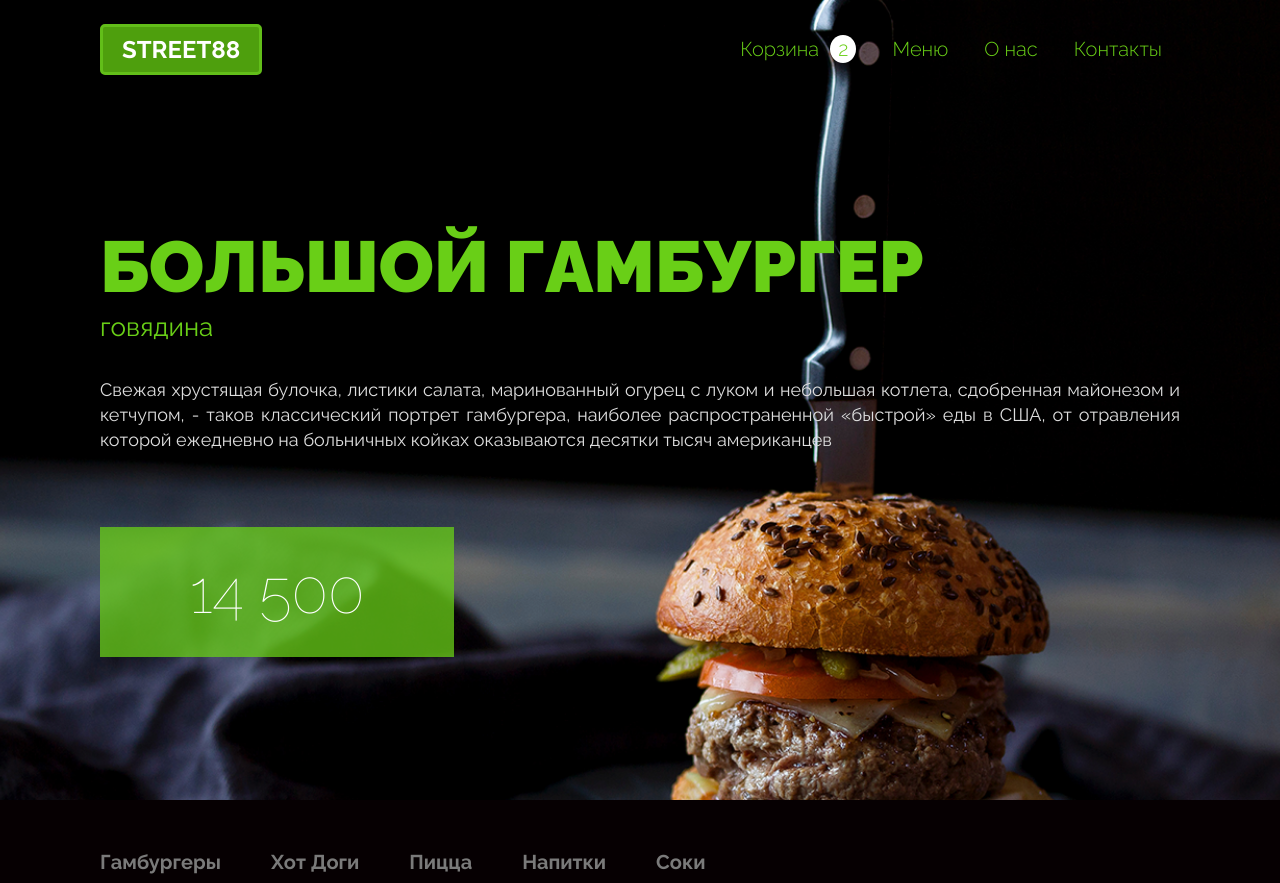
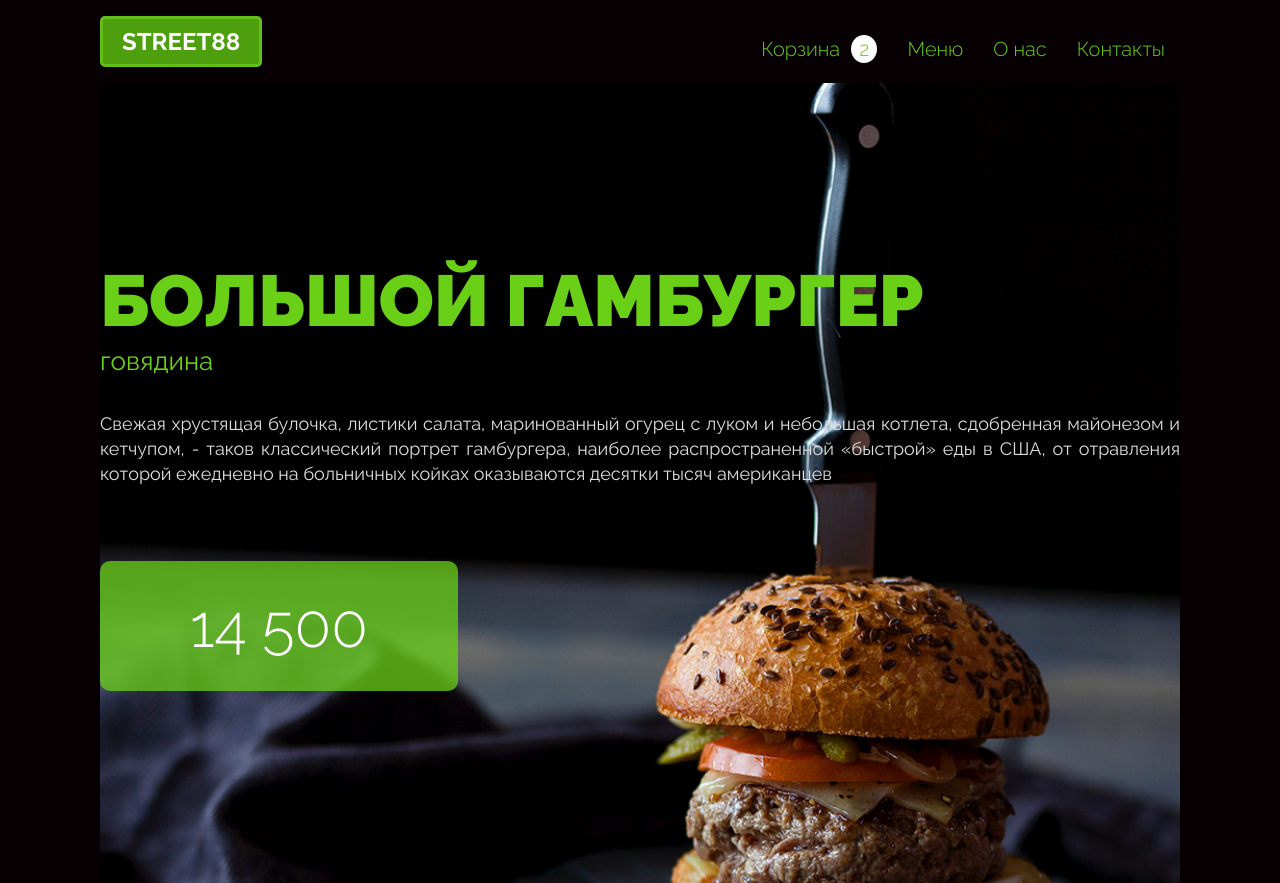
Before and after one commit to Faxriddin008/Burger, a plain HTML site: page index.html in a window 1280 px wide. Shown: the top 883 px of the page. Drawn offline with Linux system fonts and the light colour scheme.

Commit message:
Add files via upload

```diff
--- a/style.css
+++ b/style.css
@@ -3,6 +3,8 @@
     margin: 0;
     box-sizing: border-box;
     font-family: 'Raleway', sans-serif;
+    scroll-behavior: smooth;
+    scroll-padding-top: 2rem;
 }
 .container{
     max-width: 1110px;
@@ -22,8 +24,10 @@
 }
 
 /* header boshlanishi */
-
 .header{
+    background: var(--MainFootBlackBg);
+}
+.header__content{
     background: url(./img/header-bg.png);
     background-repeat: no-repeat;
     background-size: cover;
@@ -57,13 +61,15 @@
     color: var(--TitleGreen);
     font-weight: 300;
     font-size: 20px;
-    padding: 37px 18px;
+    margin-top: 15px;
+    padding: 22px 15px;
     transition: 0.5s;
     display: inline-block;
 }
 .menu__link:hover{
     background: var(--Bg75);
     color: var(--White);
+    border-radius: 10px;
 }
 .busket{
     color: var(--TitleGreen);
@@ -98,11 +104,18 @@
 }
 .header__price{
     font-size: 60px;
-    font-weight: 100;
+    font-weight: 300;
     padding: 30px 90px;
     background: var(--Bg75);
     color: var(--White);
+    border-radius: 10px;
     width: max-content;
+    transition: 0.4s;
+    cursor: pointer;
+}
+.header__price:hover{
+    background: var(--White);
+    color: var(--LogoInnerColor);
 }
 .header__content{
     flex-grow: 1;
@@ -261,6 +274,7 @@
     background: var(--White);
     font-size: 36px;
     font-weight: 700;
+    background: var(--MainFootBlackBg);
 }
 
 /* main tugashi */
@@ -291,6 +305,10 @@
     color: var(--TextColor);
     font-size: 16px;
     text-decoration: none;
+    transition: 0.4s;
+}
+.footer__menu_links:hover{
+    color: var(--LogoBorderColor);
 }
 .footer__nav{
     display: flex;
@@ -303,6 +321,8 @@
     font-weight: 700;
     color: var(--TitleGreen);
     text-decoration: none;
+    font-family: sans-serif;
+
 }
 .footer{
     background: var(--MainFootBlackBg);
```
